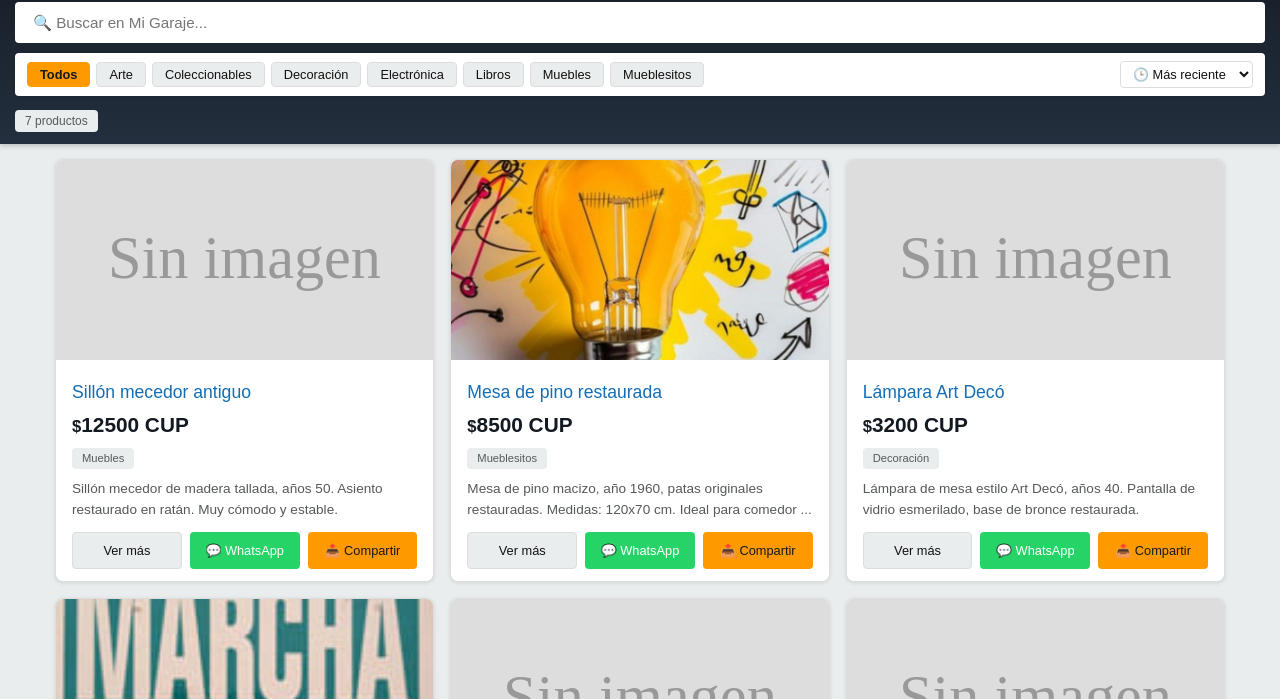
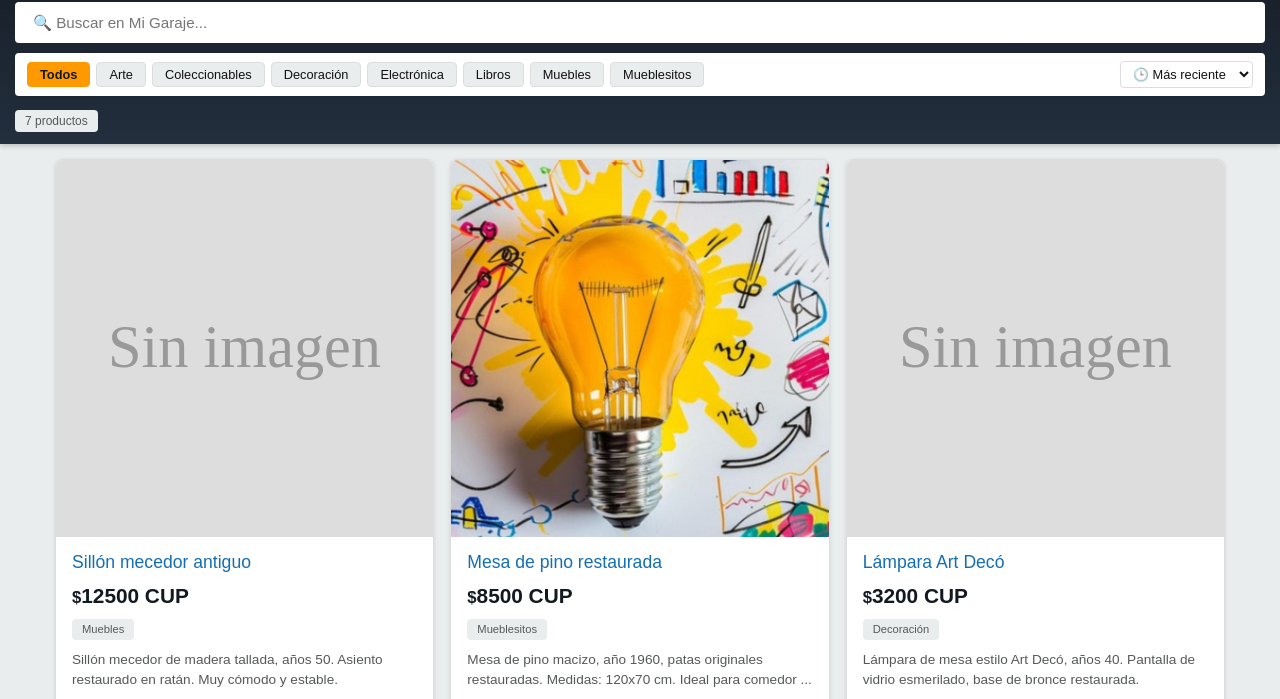
Before and after one commit to posicionaando-maker/migaraje, a plain HTML site: page index.html in a window 1280 px wide. Shown: the part 81-780 px from the top of the page. Drawn offline with Linux system fonts and the light colour scheme.

Commit message:
Update style.css

```diff
--- a/css/style.css
+++ b/css/style.css
@@ -339,18 +339,26 @@ header {
   border-color: var(--amazon-orange);
 }
 
-/* Imagen del producto */
+/* ============================================================
+   🖼️ IMAGEN DEL PRODUCTO - CORREGIDA
+   ============================================================ */
 .producto-imagen {
   width: 100%;
-  height: 200px;
-  object-fit: cover;
+  aspect-ratio: 1 / 1;           /* 🔥 Mantiene proporción cuadrada */
+  object-fit: cover;              /* 🔥 Recorta para llenar sin distorsionar */
   background-color: var(--amazon-gray);
-  transition: height 0.3s;
+  display: block;                 /* 🔥 Elimina espacio extra debajo */
+  transition: aspect-ratio 0.3s ease; /* Suaviza el cambio al expandir */
 }
 
+/* Al expandir la tarjeta, la imagen se vuelve panorámica */
 .producto-card.expandida .producto-imagen {
-  height: 300px;
+  aspect-ratio: 16 / 9;           /* 🔥 Relación panorámica al expandir */
 }
+
+/* ============================================================
+   FIN DE LA SECCIÓN CORREGIDA
+   ============================================================ */
 
 /* Contenido */
 .producto-info {
@@ -759,3 +767,24 @@ header {
     flex-wrap: wrap;
   }
 }
+
+/* ============================================================
+   🆕 MEJORA ADICIONAL: Placeholder de carga
+   ============================================================ */
+.producto-imagen::before {
+  content: '';
+  display: block;
+  padding-top: 100%;
+}
+
+/* Placeholder visual mientras carga la imagen */
+.producto-imagen:not([src]) {
+  background: linear-gradient(135deg, #f0f0f0 25%, #e0e0e0 50%, #f0f0f0 75%);
+  background-size: 400% 400%;
+  animation: shimmer 1.5s ease-in-out infinite;
+}
+
+@keyframes shimmer {
+  0% { background-position: -200% 0; }
+  100% { background-position: 200% 0; }
+}
```
